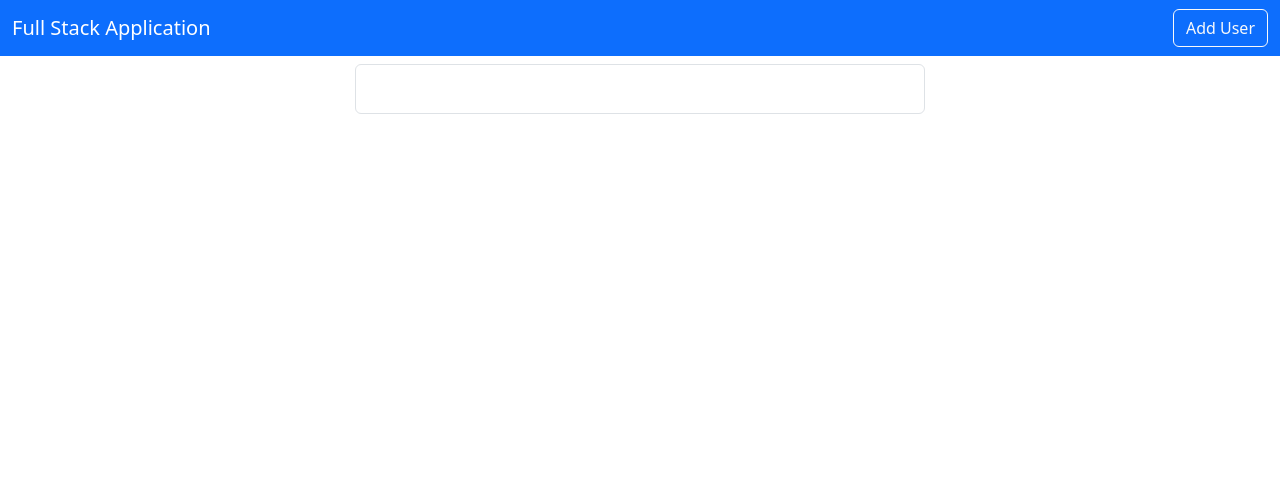
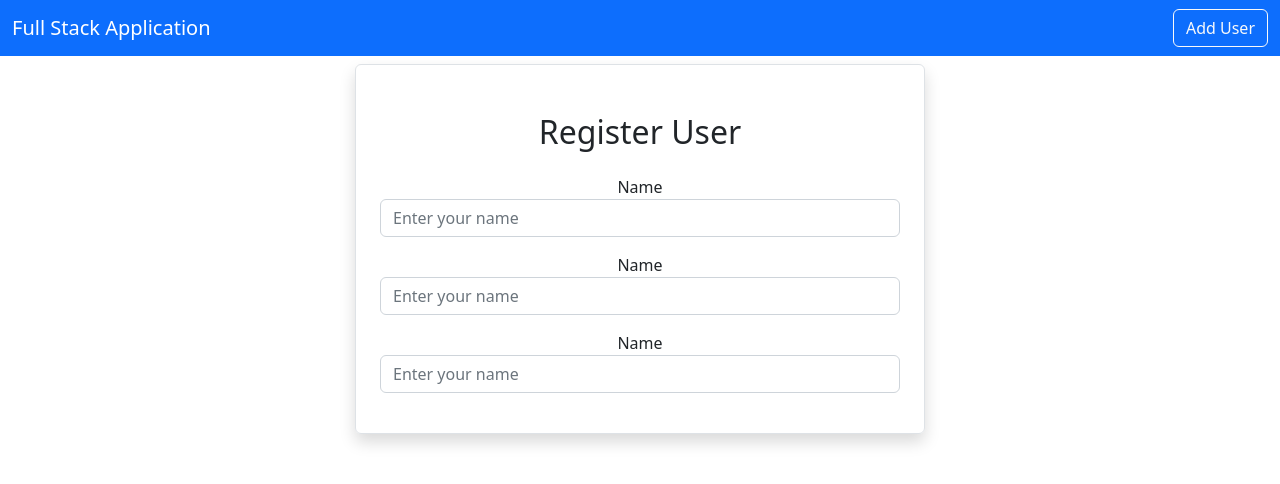
Before and after one commit to chocho77/fullstackapp, a React (Create React App) app in the folder fullstackappone/fullstack-fronted/fullstack-front/: page /adduser in a window 1280 px wide. Shown: the top 484 px of the page. Built offline with nearby package versions, Linux system fonts and the light colour scheme.

Commit message:
Changes to be committed: 	modified:   fullstackappone/fullstack-fronted/fullstack-front/src/users/AddUser.js

```diff
--- a/fullstackappone/fullstack-fronted/fullstack-front/src/users/AddUser.js
+++ b/fullstackappone/fullstack-fronted/fullstack-front/src/users/AddUser.js
@@ -4,8 +4,41 @@ export default function AddUser() {
     return (
         <div className="container">
             <div className="row">
-                <div className="col-md-6 offset-md-3 border rounded p-4 mt-2">
+                <div className="col-md-6 offset-md-3 border rounded p-4 mt-2 shadow">
+                    <h2 className="text-center m-4">Register User</h2>
+                    <div className="mb-3">
+                        <label htmlFor="Name" clasName="form-label">
+                            Name
+                        </label>
+                        <input
+                        type={"text"}
+                        className="form-control"
+                        placeholder="Enter your name"
+                        name="name"/>
 
+                    </div>
+                     <div className="mb-3">
+                        <label htmlFor="Name" clasName="form-label">
+                            Name
+                        </label>
+                        <input
+                        type={"text"}
+                        className="form-control"
+                        placeholder="Enter your name"
+                        name="name"/>
+
+                    </div>
+                     <div className="mb-3">
+                        <label htmlFor="Name" clasName="form-label">
+                            Name
+                        </label>
+                        <input
+                        type={"text"}
+                        className="form-control"
+                        placeholder="Enter your name"
+                        name="name"/>
+
+                    </div>
                 </div>
 
             </div>
```
